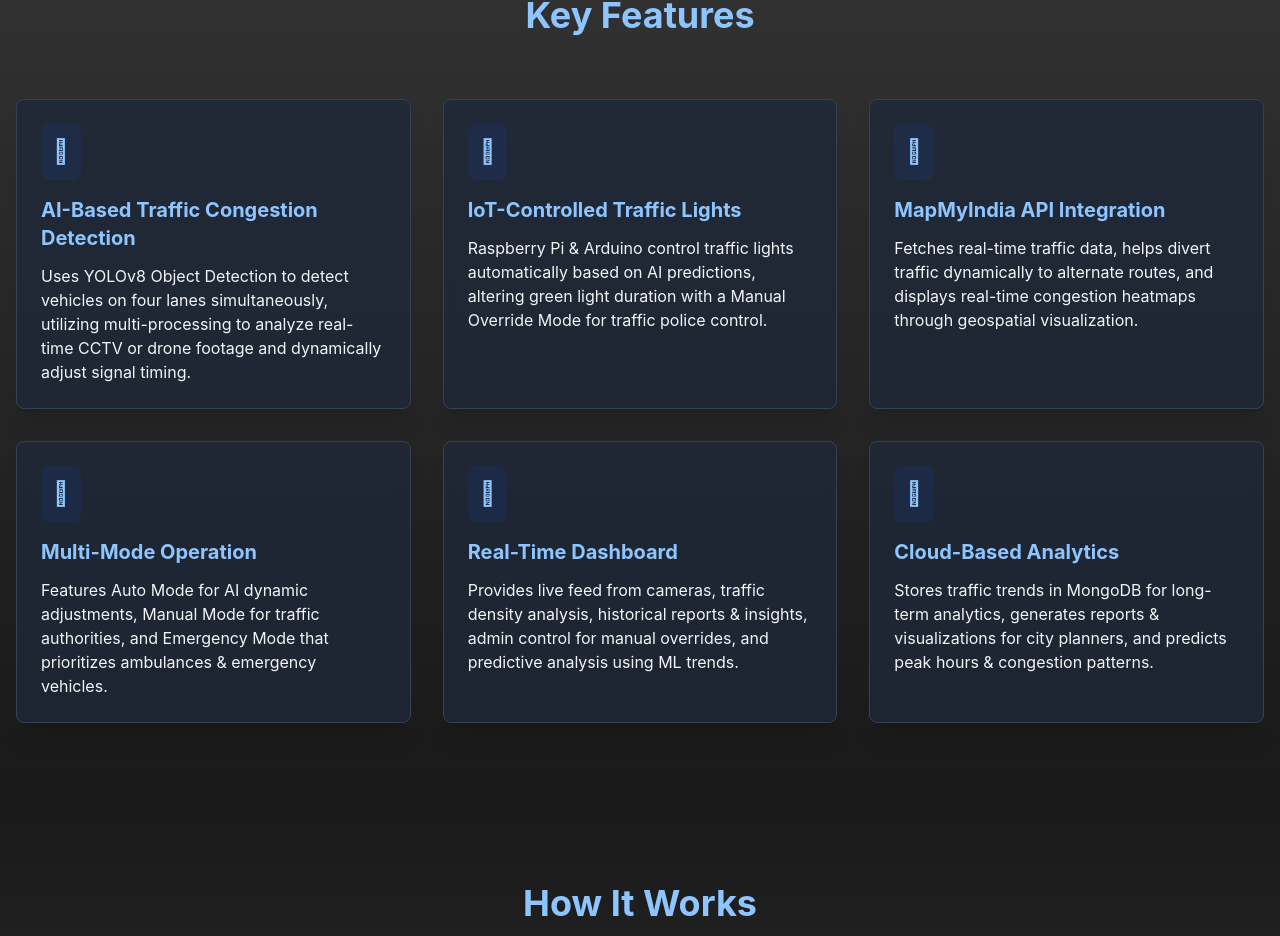
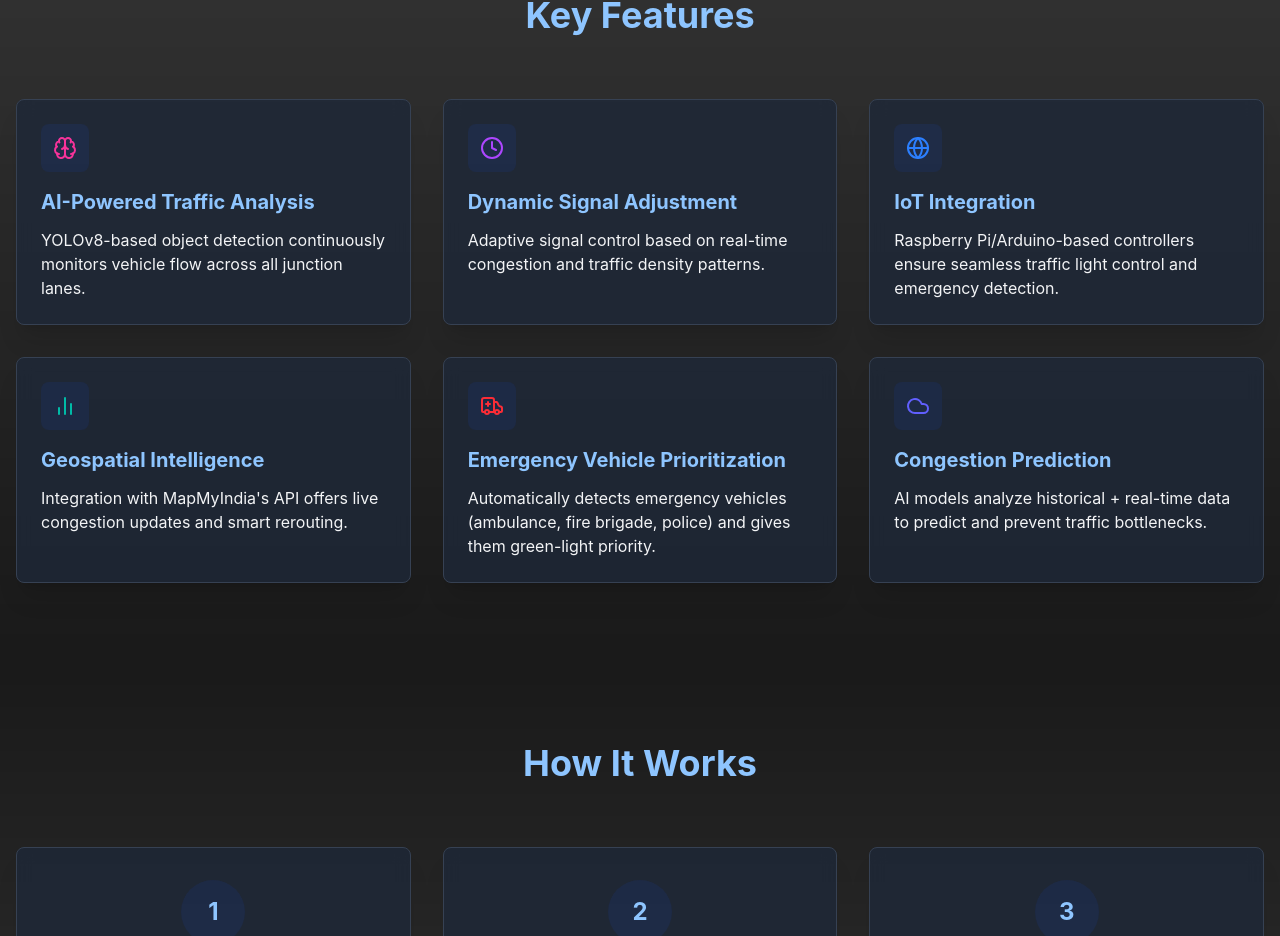
Before and after one commit to ArshTiwari2004/Signal-X, a React (Vite) app in the folder traffic-monitoring/frontend/web/signalx-web/: page / in a window 1280 px wide. Shown: the part 2117-3053 px from the top of the page. Built offline with nearby package versions, Linux system fonts and the light colour scheme; what mappls-web-maps would draw is missing.

Commit message:
style: fixed features on landingpage

```diff
--- a/traffic-monitoring/frontend/web/signalx-web/src/components/Home.jsx
+++ b/traffic-monitoring/frontend/web/signalx-web/src/components/Home.jsx
@@ -1,5 +1,5 @@
 import React, { useEffect, useRef } from 'react';
-import { ArrowRight, Github, Linkedin, Twitter } from 'lucide-react';
+import { ArrowRight, Github, Linkedin, Twitter, Brain, Clock, Globe, Ambulance, BarChart2, Cloud  } from 'lucide-react';
 import Navbar from './Navbar';
 import { motion, AnimatePresence } from 'framer-motion';
 
@@ -91,50 +91,52 @@ const TeamMember = ({ name, role, image, techStack, socials, index }) => {
 };
 
 // Features Data
+
   const features = [
     {
-    icon: "⿡",
-    title: "AI-Based Traffic Congestion Detection",
+      icon: <Brain className="h-6 w-6 text-pink-500" />,
+      title: "AI-Powered Traffic Analysis",
       description:
-      "Uses YOLOv8 Object Detection to detect vehicles on four lanes simultaneously, utilizing multi-processing to analyze real-time CCTV or drone footage and dynamically adjust signal timing.",
+        "YOLOv8-based object detection continuously monitors vehicle flow across all junction lanes.",
     },
     {
-    icon: "⿢",
-    title: "IoT-Controlled Traffic Lights",
+      icon: <Clock className="h-6 w-6 text-purple-500" />,
+      title: "Dynamic Signal Adjustment",
       description:
-      "Raspberry Pi & Arduino control traffic lights automatically based on AI predictions, altering green light duration with a Manual Override Mode for traffic police control.",
+        "Adaptive signal control based on real-time congestion and traffic density patterns.",
     },
     {
-    icon: "⿣",
-    title: "MapMyIndia API Integration",
+      icon: <Globe className="h-6 w-6 text-blue-500" />,
+      title: "IoT Integration",
       description:
-      "Fetches real-time traffic data, helps divert traffic dynamically to alternate routes, and displays real-time congestion heatmaps through geospatial visualization.",
+        "Raspberry Pi/Arduino-based controllers ensure seamless traffic light control and emergency detection.",
     },
     {
-    icon: "⿤",
-    title: "Multi-Mode Operation",
+      icon: <BarChart2 className="h-6 w-6 text-teal-500" />,
+      title: "Geospatial Intelligence",
       description:
-      "Features Auto Mode for AI dynamic adjustments, Manual Mode for traffic authorities, and Emergency Mode that prioritizes ambulances & emergency vehicles.",
+        "Integration with MapMyIndia's API offers live congestion updates and smart rerouting.",
     },
     {
-    icon: "⿥",
-    title: "Real-Time Dashboard",
+      icon: <Ambulance className="h-6 w-6 text-red-500" />,
+      title: "Emergency Vehicle Prioritization",
       description:
-      "Provides live feed from cameras, traffic density analysis, historical reports & insights, admin control for manual overrides, and predictive analysis using ML trends.",
+        "Automatically detects emergency vehicles (ambulance, fire brigade, police) and gives them green-light priority.",
     },
     {
-    icon: "⿦",
-    title: "Cloud-Based Analytics",
+      icon: <Cloud className="h-6 w-6 text-indigo-500" />,
+      title: "Congestion Prediction",
       description:
-      "Stores traffic trends in MongoDB for long-term analytics, generates reports & visualizations for city planners, and predicts peak hours & congestion patterns.",
-  },
+        "AI models analyze historical + real-time data to predict and prevent traffic bottlenecks.",
+    }
+  ];
   //{
    // icon: "⿧",
    // title: "SMS & Push Notifications",
    // description:
      // "Sends congestion alerts via SMS/WhatsApp and notifies nearby vehicles when an ambulance is approaching for emergency vehicle priority.",
   //},
-];
+
 
 // Team Members Data
 const teamMembers = [
```
Lines whose indentation alone changed are shown as unchanged.
